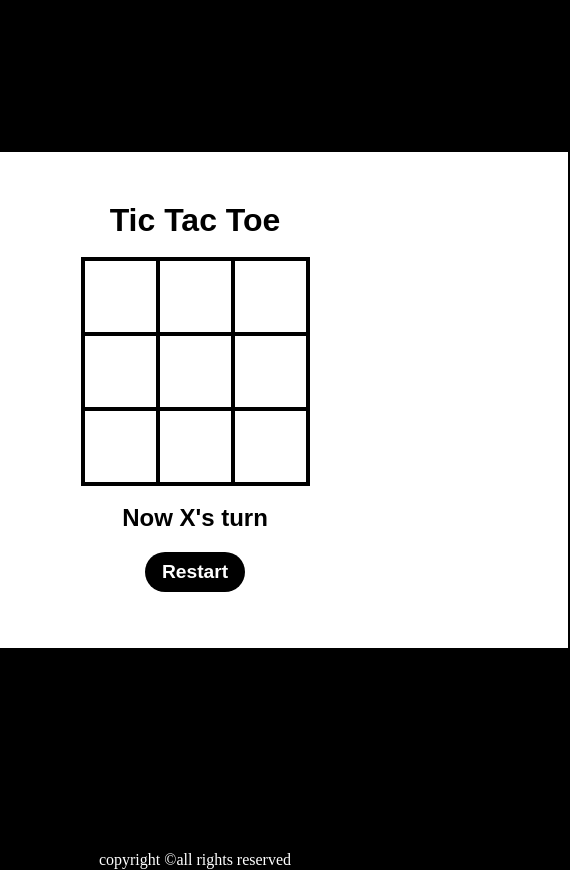
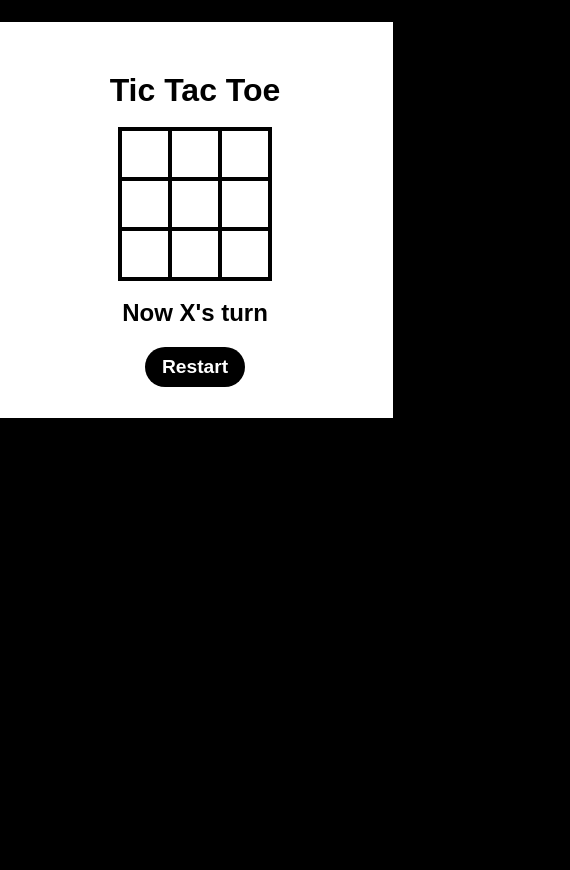
Before and after one commit to Kamaleshwaran2002/JS30, a plain HTML site: page Tic-Tac-Toe/index.html in a window 390 px wide. Shown: the whole page, 570 px wide, since content can reach past the window. After the commit the page ends 844 px from the top, so only its background shows below. Drawn offline with Linux system fonts and the light colour scheme.

Commit message:
final commit

```diff
--- a/Tic-Tac-Toe/index.html
+++ b/Tic-Tac-Toe/index.html
@@ -30,9 +30,9 @@
         <h2 id="statusText"></h2>
         <button id="restartBtn" y="1">Restart</button>
     </div>
-    <footer class="foot">
+    <!-- <footer class="foot">
         <p>copyright &copy;<span>all rights reserved</span></p>
-    </footer>
+    </footer> -->
     <script src="main.js"></script>
 </body>
 </html>
--- a/Tic-Tac-Toe/style.css
+++ b/Tic-Tac-Toe/style.css
@@ -30,14 +30,14 @@ body{
     /* margin: auto; */
 }
 
-.foot{
+/* .foot{
     margin-top: 200px;
     width: 750px;
     height: 20px;
     border: 1px solid black;
     color: white;
     text-align: center;
-}
+} */
 
 
 #gameContainer{
@@ -48,6 +48,7 @@ body{
     height: 500px;
     border: 2px solid;
     padding: 50px;
+    /* border: 10px solid red; */
 
 }
 #container{
@@ -72,3 +73,20 @@ body{
     background: black;
 
 }
+
+@media (max-width:500px) and (min-width:300px){
+    body{
+        margin: 20px;
+    }
+
+    .cell{
+        height: 50px;
+        width: 50px;
+        line-height: 50px;
+        font-size: 35px;
+    }
+    #gameContainer{
+        width: 400px;
+        height: 400px;
+    }
+}
```
